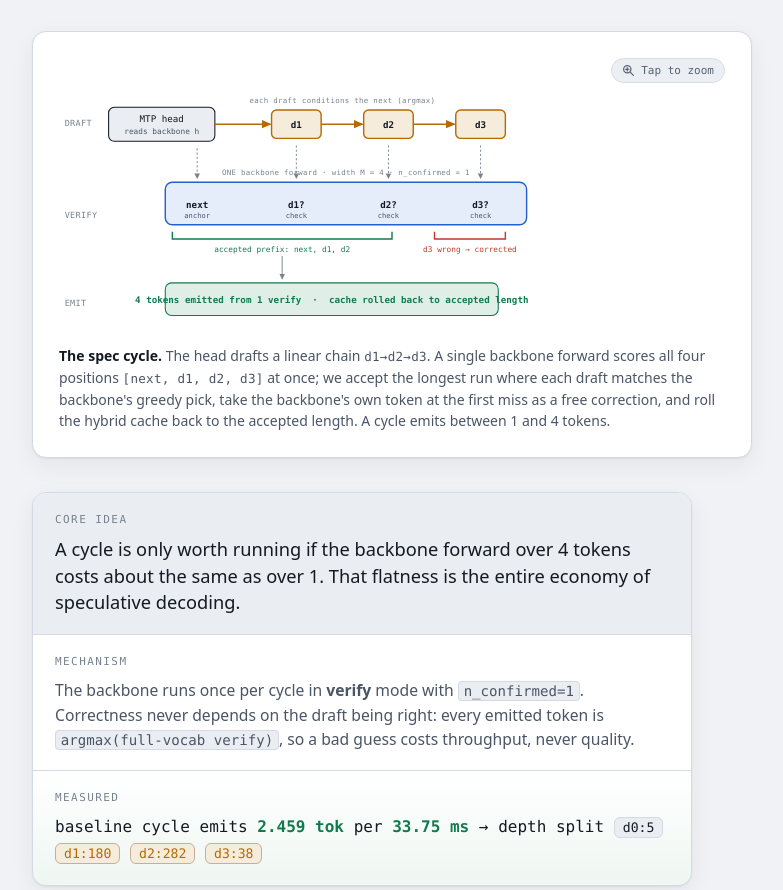
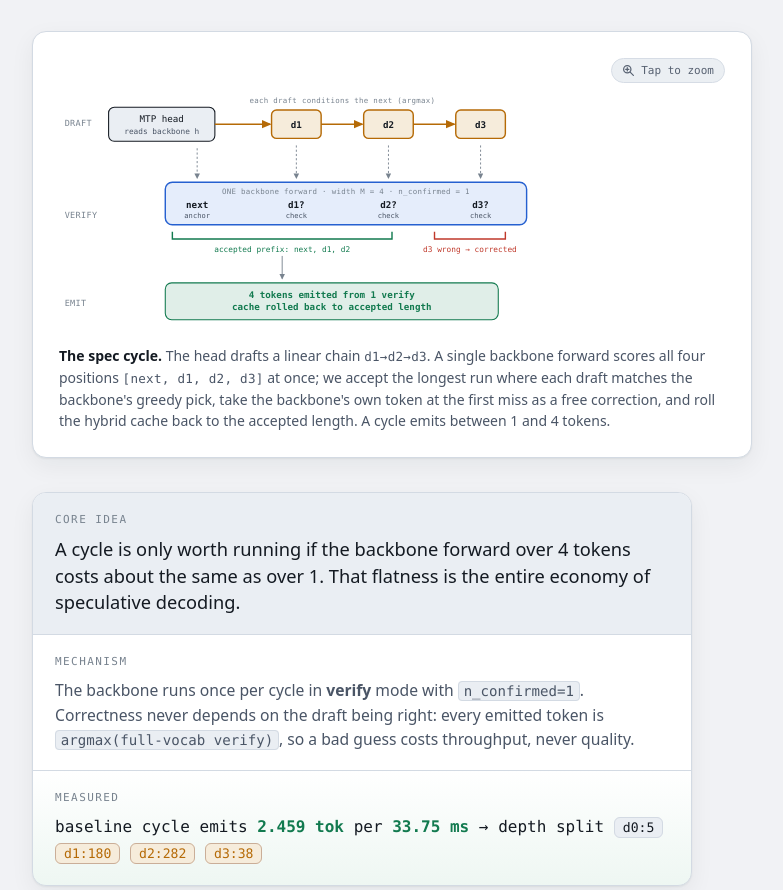
Before and after one commit to mabaeyens/mira-web, a plain HTML site: page writing/chasing-80-tokens/index.html in a window 1280 px wide. Shown: the part 1437-2327 px from the top of the page, without its empty margins (8-791 px from the left). Drawn offline with Linux system fonts and the light colour scheme.

Commit message:
Chasing 80 chart: wrap the green box text in English, move the verify label inside the blue bar so the arrows do not cross it

```diff
--- a/writing/chasing-80-tokens/index.html
+++ b/writing/chasing-80-tokens/index.html
@@ -351,7 +351,7 @@
       <!-- verify row: [next_main, d1, d2, d3] -->
       <g font-size="13">
         <rect x="150" y="126" width="510" height="60" rx="10" class="st-verify" style="stroke-width:2" fill="var(--verify-wash)"/>
-        <text x="405" y="116" text-anchor="middle" class="glyph-lab" font-size="10.5">ONE backbone forward &middot; width M = 4 &middot; n_confirmed = 1</text>
+        <text x="405" y="143" text-anchor="middle" class="glyph-lab" font-size="10.5">ONE backbone forward &middot; width M = 4 &middot; n_confirmed = 1</text>
         <g class="glyph" font-weight="600" text-anchor="middle">
           <text x="195" y="162">next</text>
           <text x="335" y="162">d1?</text>
@@ -379,8 +379,8 @@
         <path d="M315 230 V262"/>
       </g>
       <g font-size="13">
-        <rect x="150" y="268" width="470" height="46" rx="9" class="s-good" fill-opacity=".13" style="stroke:var(--good);stroke-width:1.5"/>
-        <text x="385" y="296" text-anchor="middle" class="glyph" font-weight="600" style="fill:var(--good)">4 tokens emitted from 1 verify &nbsp;&middot;&nbsp; cache rolled back to accepted length</text>
+        <rect x="150" y="268" width="470" height="52" rx="9" class="s-good" fill-opacity=".13" style="stroke:var(--good);stroke-width:1.5"/>
+        <text x="385" y="289" text-anchor="middle" class="glyph" font-weight="600" style="fill:var(--good)"><tspan x="385">4 tokens emitted from 1 verify</tspan><tspan x="385" dy="17">cache rolled back to accepted length</tspan></text>
       </g>
 
       <defs>
```
Also changed, not shown: build/src/article-chasing.en.html (+3 -3 lines), build/src/article-chasing.es.html (+1 -1 lines), es/escritos/chasing-80-tokens/index.html (+1 -1 lines).
